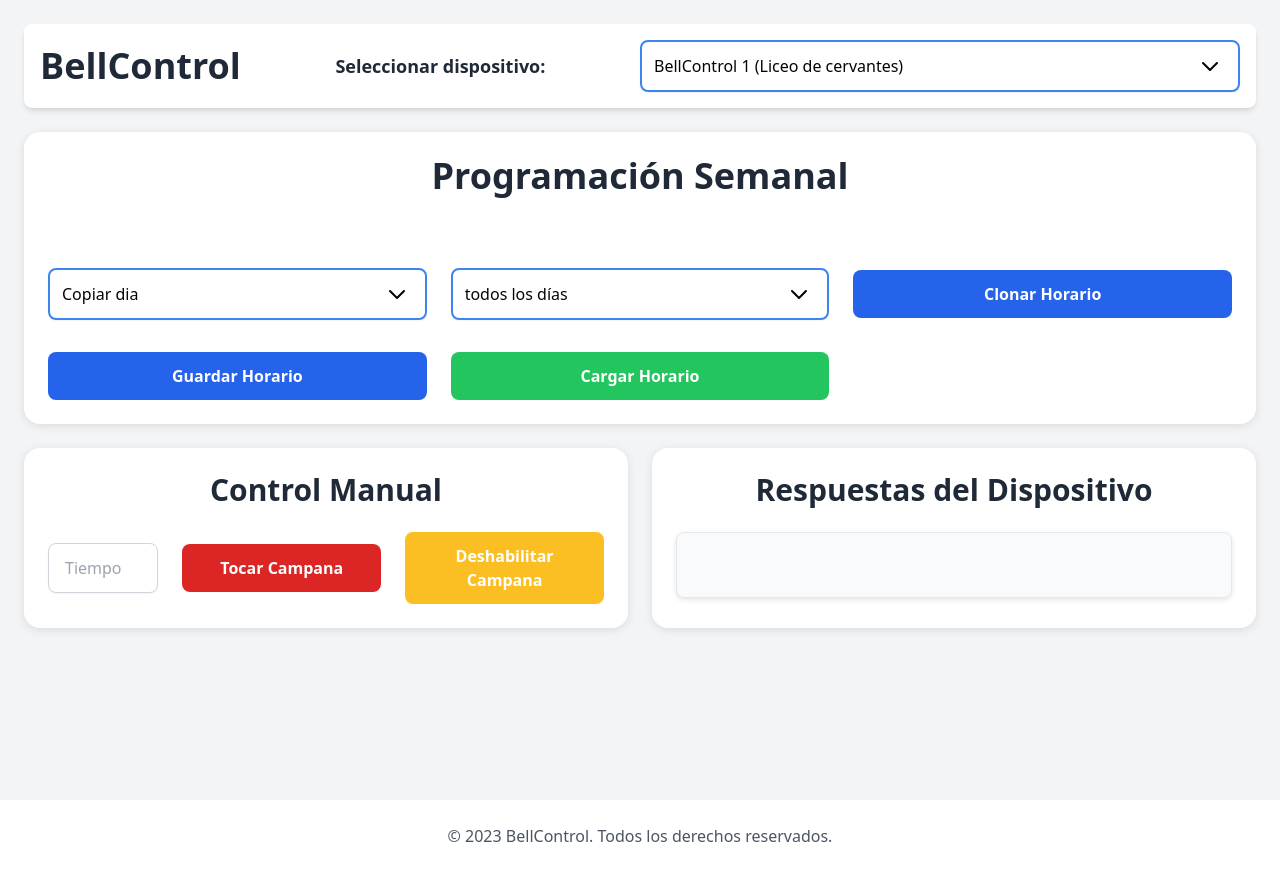
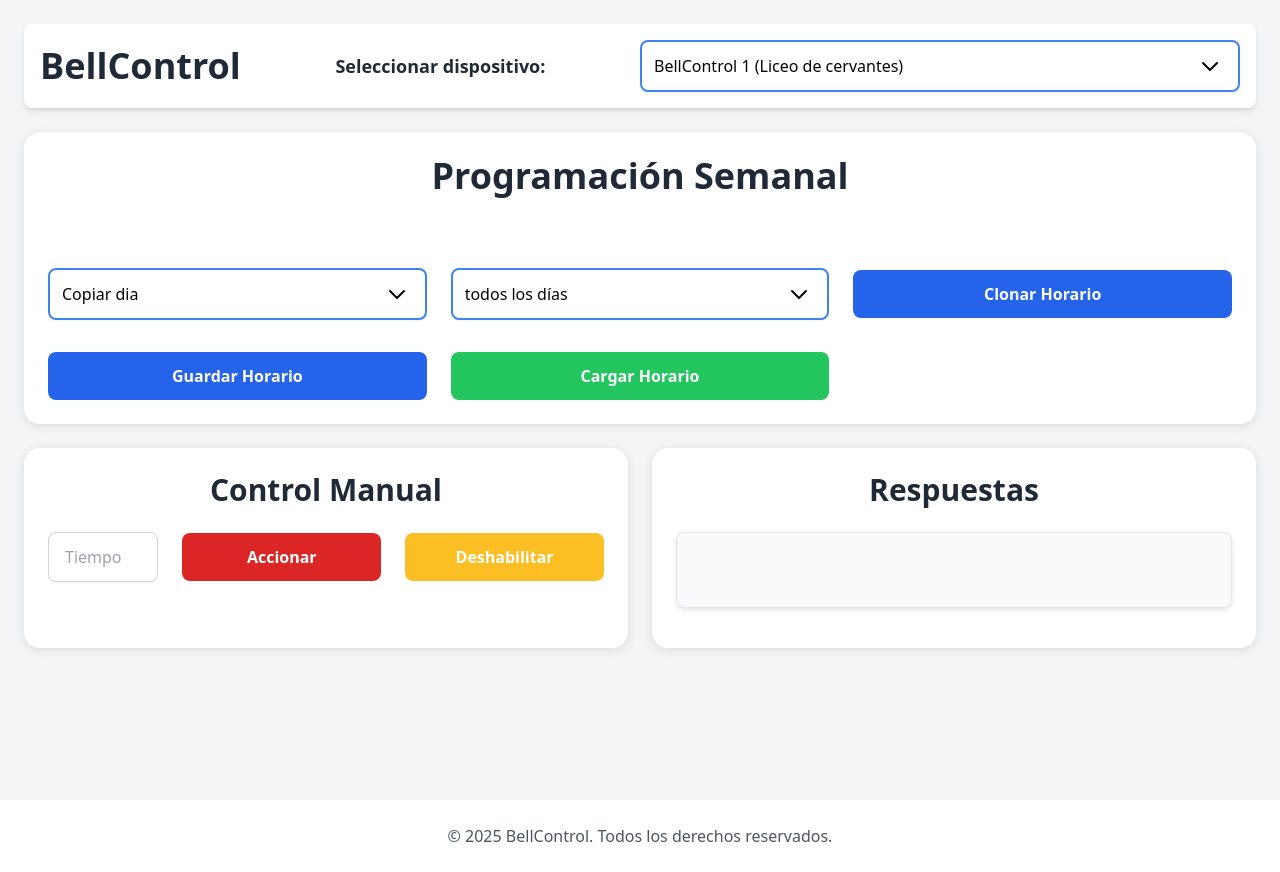
Before and after one commit to dvalle98/BellControl-Device, a plain HTML site: page index.html in a window 1280 px wide. Drawn offline with nearby package versions, Linux system fonts and the light colour scheme; a script that the page names is missing.

Commit message:
mejoras de interfaz

```diff
--- a/index.html
+++ b/index.html
@@ -30,7 +30,7 @@
             </div>
             <div id="schedule" class="card">
                 <h1 class="text-4xl font-extrabold mb-8 text-center text-gray-800">Programación Semanal</h1>
-                <div id="days" class="grid grid-cols-1 sm:grid-cols-2 md:grid-cols-3 lg:grid-cols-4 gap-2">
+                <div id="days" class="grid grid-cols-1 sm:grid-cols-2 md:grid-cols-3 lg:grid-cols-5 gap-3">
                     <!-- Se generarán dinámicamente los días con sus cards -->
                 </div>
                 <div class="mt-10 grid grid-cols-1 sm:grid-cols-2 lg:grid-cols-3 gap-6 items-center">
@@ -73,12 +73,12 @@
                     <div id="controls" class="flex items-center gap-6 ">
                         <input type="number" id="actuationTime" placeholder="Tiempo (1-5 s)"
                             class="form-control border border-gray-300 rounded-lg px-4 py-3 w-1/3 text-center shadow-sm">
-                        <button id="ringBell" class="btn btn-danger w-2/3 py-3">Tocar Campana</button>
-                        <button id="desactive" class="btn btn-warning w-2/3 py-3">Deshabilitar Campana</button>
+                        <button id="ringBell" class="btn btn-danger w-2/3 py-3">Accionar</button>
+                        <button id="desactive" class="btn btn-warning w-2/3 py-3">Deshabilitar</button>
                     </div>
                 </div>
                 <div class="card">
-                    <h2 class="text-3xl font-bold mb-6 text-center text-gray-800">Respuestas del Dispositivo</h2>
+                    <h2 class="text-3xl font-bold mb-6 text-center text-gray-800">Respuestas</h2>
                     <div id="responses" class="space-y-4">
 
                         <!-- Responses will be dynamically added here -->
@@ -92,7 +92,7 @@
     <!-- Footer -->
     <footer class="w-full bg-white shadow-lg p-6 mt-auto ">
         <div class="container mx-auto text-center text-gray-600">
-            <p>&copy; 2023 BellControl. Todos los derechos reservados.</p>
+            <p>&copy; 2025 BellControl. Todos los derechos reservados.</p>
         </div>
     </footer>
 
--- a/styles.css
+++ b/styles.css
@@ -17,6 +17,7 @@ body {
 /* Card Styles */
 /* Styles for reusable card components */
 .card {
+    min-height: 200px;
     background: white; /* White background for contrast */
     padding: 1.5rem; /* Internal spacing */
     border-radius: 1rem; /* Rounded corners */
```
